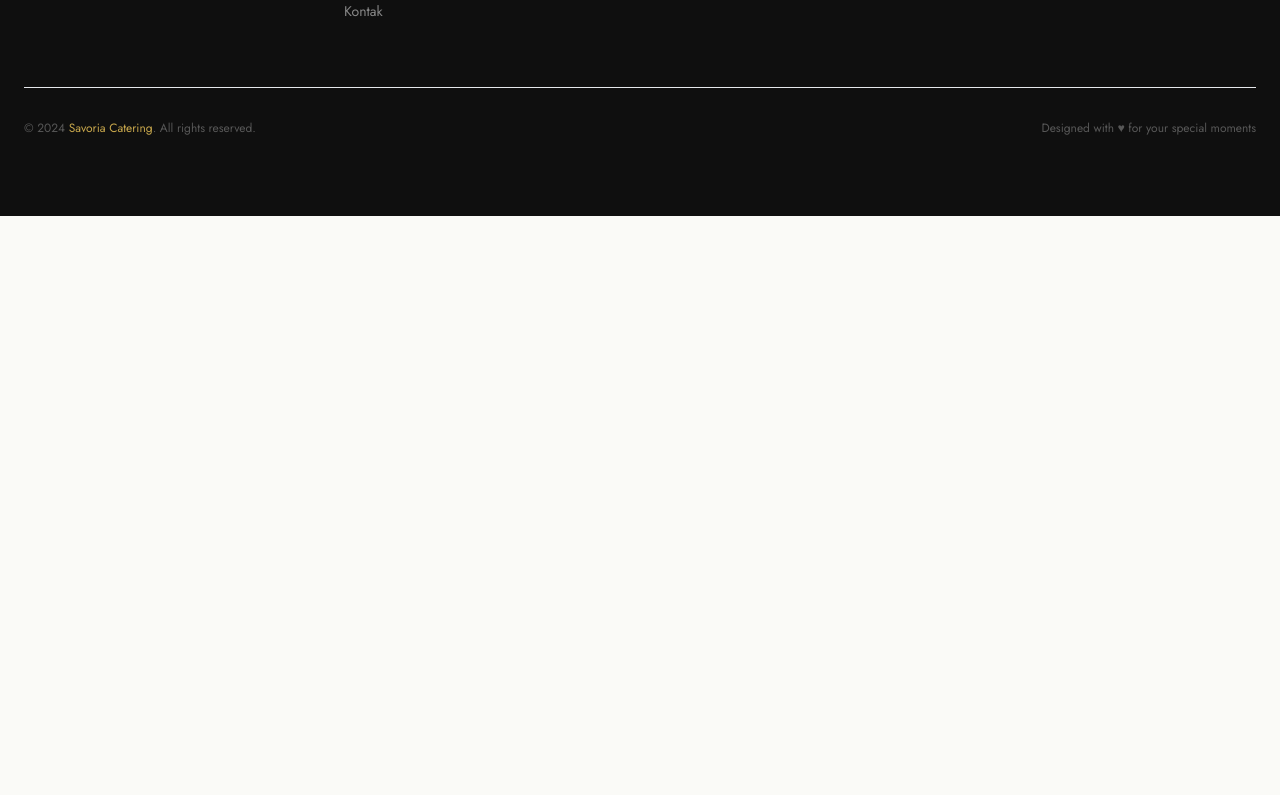
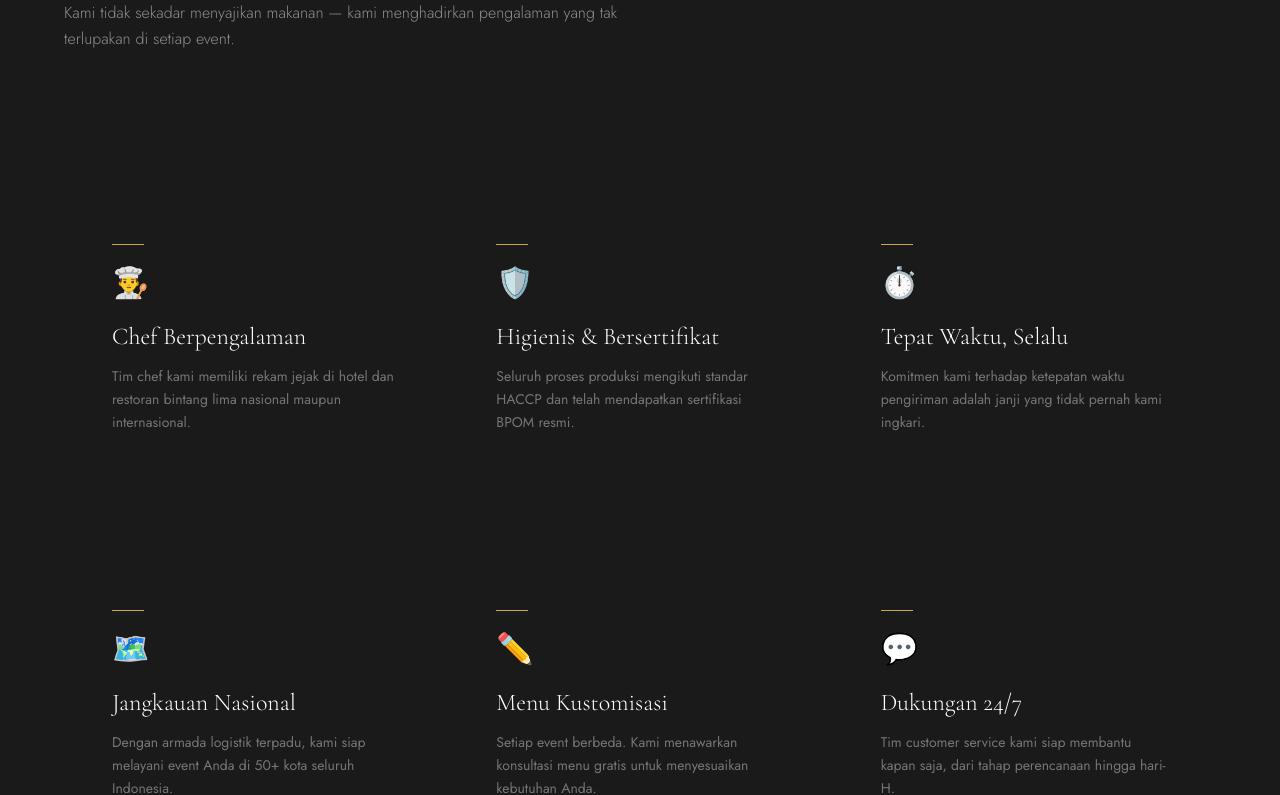
Before and after one commit to AhmadRidho01/savoria-frontend, a Next.js app: page / in a window 1280 px wide. Shown: the part 2946-3741 px from the top of the page. Before the commit the page ends 3162 px from the top, so only its background shows below. Built offline with nearby package versions, Linux system fonts and the light colour scheme.

Commit message:
feat: tambah group-hover effect pada nomor dekoratif WhySection

```diff
--- a/src/app/page.tsx
+++ b/src/app/page.tsx
@@ -2,6 +2,7 @@
 import HeroSection from "@/components/sections/HeroSection";
 import AboutSection from "@/components/sections/AboutSection";
 import MenuSection from "@/components/sections/MenuSection";
+import WhySection from "@/components/sections/WhySection";
 
 export default function HomePage() {
   return (
@@ -9,6 +10,7 @@ export default function HomePage() {
       <HeroSection />
       <AboutSection />
       <MenuSection />
+      <WhySection />
     </>
   );
 }
--- /dev/null
+++ b/src/components/sections/WhySection.tsx
@@ -0,0 +1,102 @@
+import SectionTag from "@/components/ui/SectionTag";
+
+const reasons = [
+  {
+    num: "01",
+    icon: "👨‍🍳",
+    title: "Chef Berpengalaman",
+    desc: "Tim chef kami memiliki rekam jejak di hotel dan restoran bintang lima nasional maupun internasional.",
+  },
+  {
+    num: "02",
+    icon: "🛡️",
+    title: "Higienis & Bersertifikat",
+    desc: "Seluruh proses produksi mengikuti standar HACCP dan telah mendapatkan sertifikasi BPOM resmi.",
+  },
+  {
+    num: "03",
+    icon: "⏱️",
+    title: "Tepat Waktu, Selalu",
+    desc: "Komitmen kami terhadap ketepatan waktu pengiriman adalah janji yang tidak pernah kami ingkari.",
+  },
+  {
+    num: "04",
+    icon: "🗺️",
+    title: "Jangkauan Nasional",
+    desc: "Dengan armada logistik terpadu, kami siap melayani event Anda di 50+ kota seluruh Indonesia.",
+  },
+  {
+    num: "05",
+    icon: "✏️",
+    title: "Menu Kustomisasi",
+    desc: "Setiap event berbeda. Kami menawarkan konsultasi menu gratis untuk menyesuaikan kebutuhan Anda.",
+  },
+  {
+    num: "06",
+    icon: "💬",
+    title: "Dukungan 24/7",
+    desc: "Tim customer service kami siap membantu kapan saja, dari tahap perencanaan hingga hari-H.",
+  },
+];
+
+export default function WhySection() {
+  return (
+    <section id="keunggulan" className="bg-[#1A1A1A] py-24 md:py-32 px-[5%]">
+      <div className="max-w-7xl mx-auto">
+        {/* Header */}
+        <div className="max-w-xl mb-16" data-aos="fade-up">
+          <SectionTag label="Keunggulan Kami" />
+          <h2 className="font-serif font-light text-4xl md:text-5xl leading-[1.15] text-white mb-4">
+            Mengapa Memilih{" "}
+            <em className="italic text-[var(--gold)]">Savoria?</em>
+          </h2>
+          <div className="w-12 h-px bg-[var(--gold)] my-6" />
+          <p className="text-white/50 font-light text-base leading-relaxed">
+            Kami tidak sekadar menyajikan makanan — kami menghadirkan pengalaman
+            yang tak terlupakan di setiap event.
+          </p>
+        </div>
+
+        {/* Grid */}
+        <div className="grid grid-cols-1 md:grid-cols-3 gap-px bg-[var(--gold)]/10">
+          {reasons.map((item, i) => (
+            <div
+              key={item.num}
+              className="group bg-[#1A1A1A] p-10 md:p-12 hover:bg-[#252525] transition-all duration-500 cursor-pointer"
+              data-aos="fade-up"
+              data-aos-delay={i * 80}
+            >
+              {/* Nomor dekoratif */}
+              <div
+                className="
+          font-serif text-6xl font-light leading-none mb-5
+          text-[var(--gold)]/15
+          transition-all duration-500 ease-out
+          group-hover:text-[var(--gold)]
+          group-hover:drop-shadow-[0_0_15px_rgba(255,215,0,0.4)]
+          group-hover:-translate-y-2
+        "
+              >
+                {item.num}
+              </div>
+
+              {/* Gold accent line */}
+              <div className="w-8 h-px bg-[var(--gold)] mb-5" />
+
+              {/* Icon */}
+              <div className="text-3xl mb-5">{item.icon}</div>
+
+              {/* Teks */}
+              <h3 className="font-serif text-2xl font-light text-white mb-3 group-hover:text-[var(--gold)] transition-colors duration-500">
+                {item.title}
+              </h3>
+              <p className="text-sm text-white/40 leading-relaxed">
+                {item.desc}
+              </p>
+            </div>
+          ))}
+        </div>
+      </div>
+    </section>
+  );
+}
```
